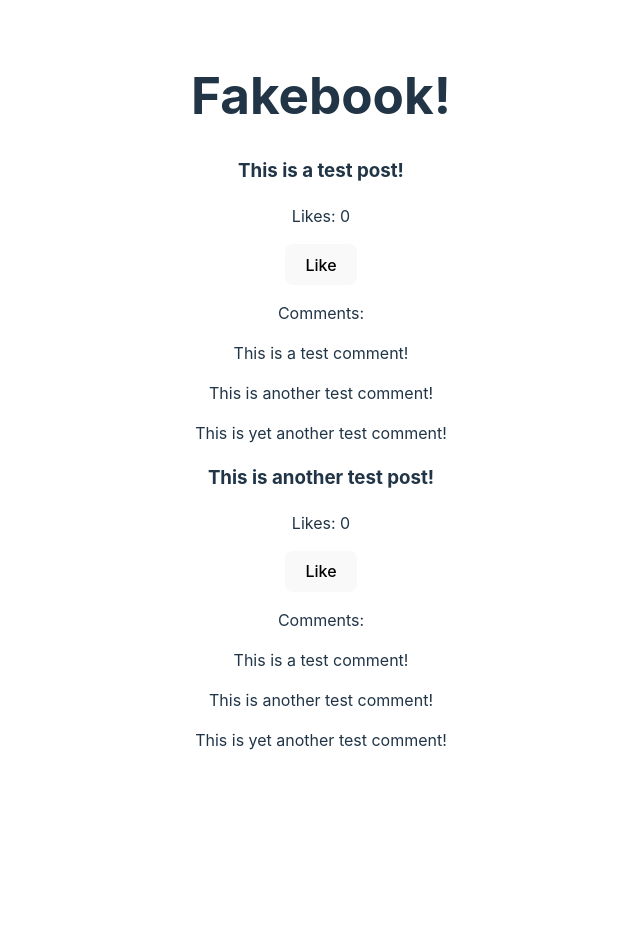
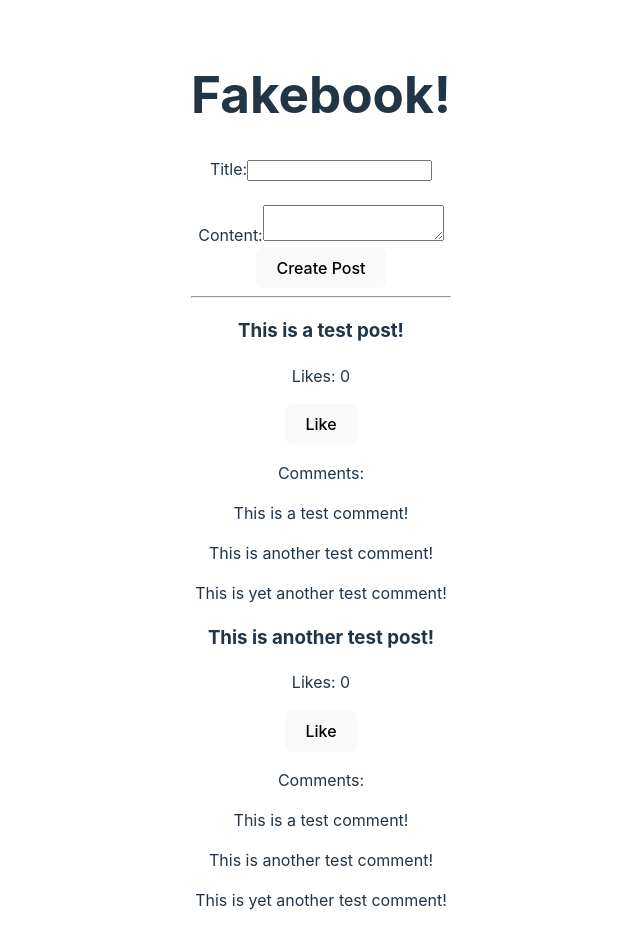
Before and after one commit to HiddenL0tus/Social-Media-App, a React (Vite) app: page / in a window 1280 px wide. Shown: the top 948 px of the page, without its empty margins (319-959 px from the left). Before the commit the page ends 800 px from the top, so only its background shows below. Built offline with nearby package versions, Linux system fonts and the light colour scheme.

Commit message:
Added CreatePostForm component and functionality

```diff
--- a/package.json
+++ b/package.json
@@ -21,6 +21,6 @@
     "eslint-plugin-react": "^7.34.1",
     "eslint-plugin-react-hooks": "^4.6.0",
     "eslint-plugin-react-refresh": "^0.4.6",
-    "vite": "^5.2.0"
+    "vite": "^5.2.6"
   }
 }
--- a/src/App.jsx
+++ b/src/App.jsx
@@ -4,11 +4,18 @@ import viteLogo from '/vite.svg'
 import './App.css'
 import React from 'react';
 import Post from './components/Post';
+import CreatePostForm from './components/CreatePostForm';
 
 
 
 function App() {
   const [count, setCount] = useState(0)
+
+  const [posts, setPosts] = useState([]);
+
+  const handleCreatePost = (newPost) => {
+    setPosts([...posts, newPost]);
+  };
 
   return (
 
@@ -16,6 +23,13 @@ function App() {
       <h1>Fakebook!</h1>
 
         {/* CreatePostForm */}
+
+        <CreatePostForm onCreatePost={handleCreatePost} />
+      <hr />
+      {posts.map((post, index) => (
+        <Post key={index} title={post.title} content={post.content} />
+      ))
+      }
 
         {/* Feed */}
 
--- /dev/null
+++ b/src/components/CreatePostForm.jsx
@@ -0,0 +1,41 @@
+import React, { useState } from 'react';
+
+function CreatePostForm({ onCreatePost }) {
+    const [title, setTitle] = useState('');
+    const [content, setContent] = useState('');
+
+    const handleSubmit = (event) => {
+      event.preventDefault();
+      onCreatePost({ title, content });
+      setTitle('');
+      setContent('');
+    };
+
+    return (
+      <form onSubmit={handleSubmit}>
+        <div>
+          <label htmlFor="title">Title:</label>
+          <input
+            type="text"
+            id="title"
+            value={title}
+            onChange={(e) => setTitle(e.target.value)}
+          />
+        </div>
+
+        <br />
+
+        <div>
+          <label htmlFor="content">Content:</label>
+          <textarea
+            id="content"
+            value={content}
+            onChange={(e) => setContent(e.target.value)}
+          ></textarea>
+        </div>
+        <button type="submit">Create Post</button>
+      </form>
+    );
+  }
+
+  export default CreatePostForm;
--- a/src/components/Post.jsx
+++ b/src/components/Post.jsx
@@ -12,6 +12,8 @@ function Post(props){
     return(
       <div>
         <h3>{props.content}</h3>
+
+
         <p>Likes: {likes}</p>
 
         <button onClick={handleLike}>Like</button>
@@ -23,6 +25,7 @@ function Post(props){
         <Comment content="This is yet another test comment!" />
 
       </div>
+
     )
   }
   export default Post
```
Also changed, not shown: 1 other file (tests, documents, lock files or other folders).
